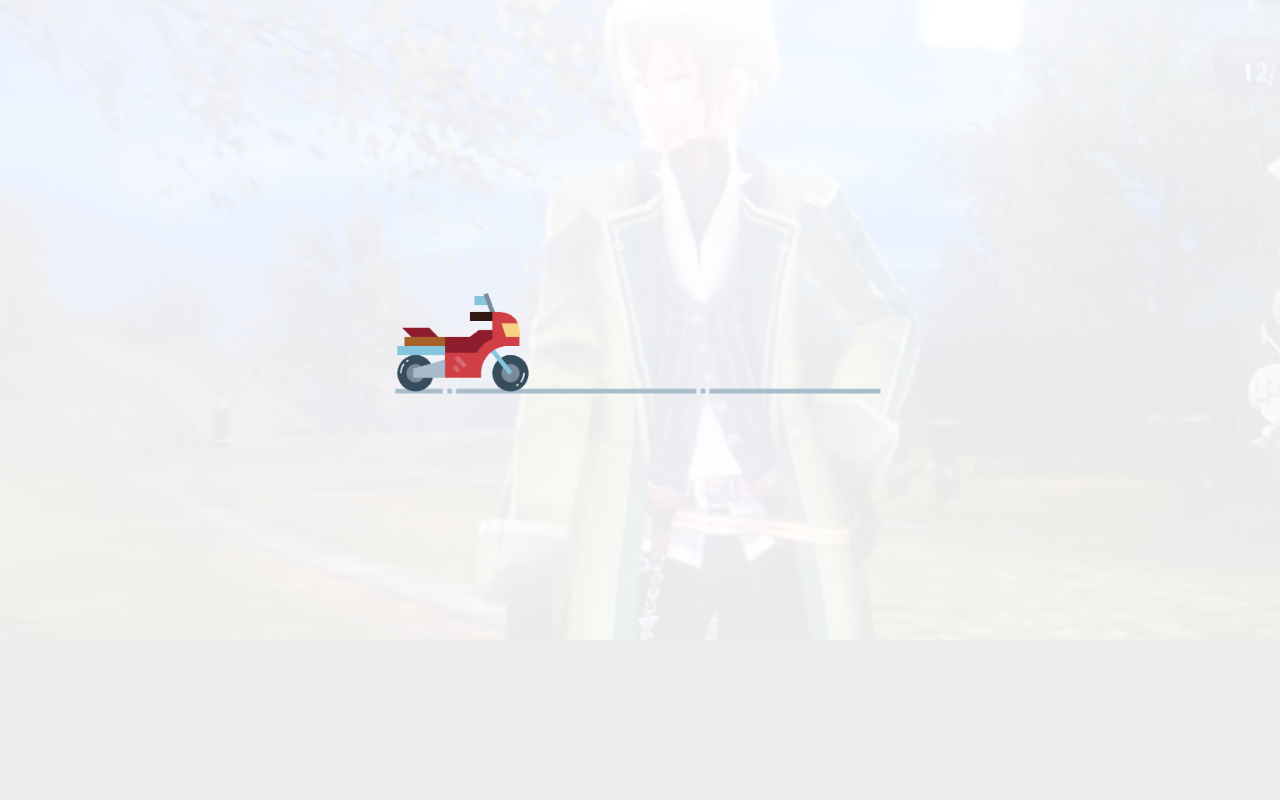
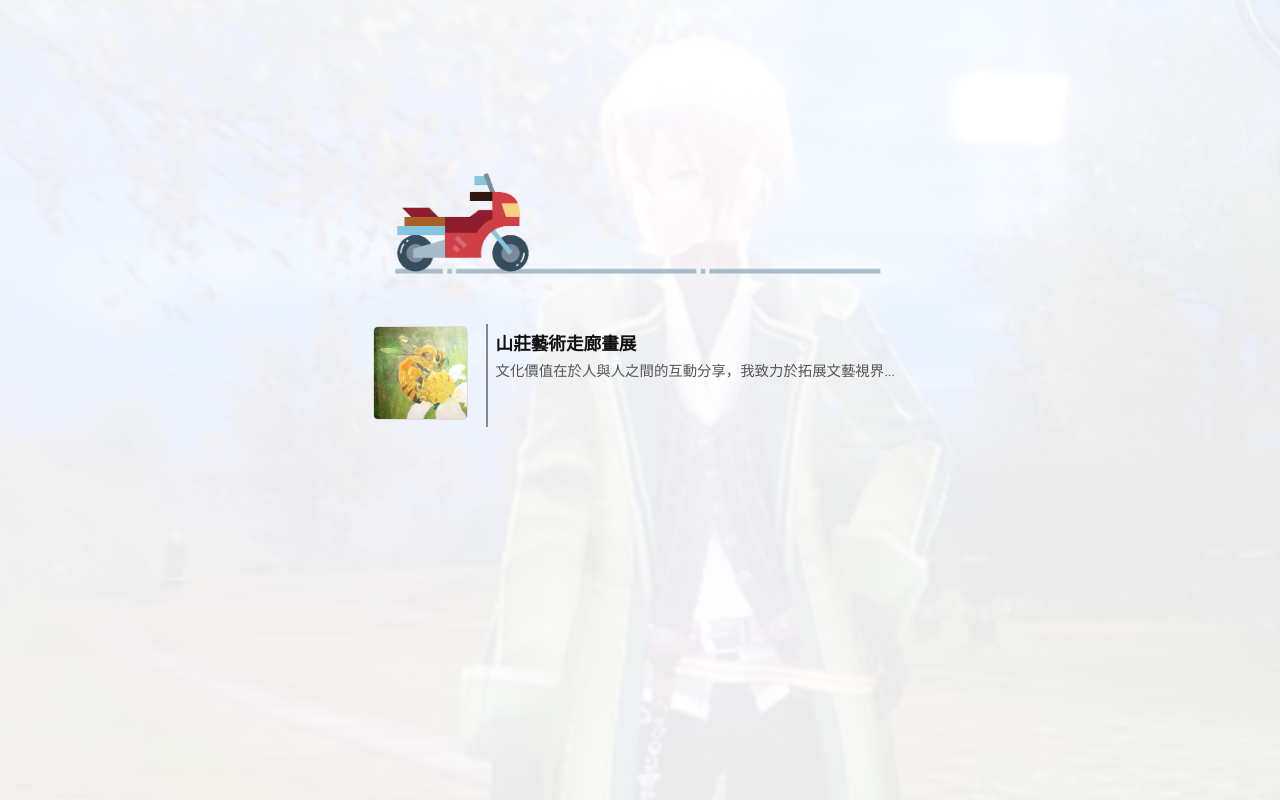
Before and after one commit to nicolayeh/namecard, a plain HTML site: page index.html in a window 1280 px wide. Drawn offline with Linux system fonts and the light colour scheme.

Commit message:
add title
add title

```diff
--- a/index.html
+++ b/index.html
@@ -6,8 +6,8 @@
 	<title>Nicole's namecard</title>
 	<meta name="description" content="">
 	<meta name="author" content="">
-    <link rel="shortcut icon" href="./pic/favicon.png" type="image/x-icon" />
-	<link rel="icon" href="./pic/favicon.ico" type="image/x-icon" />
+  <!--<link rel="shortcut icon" href="./pic/favicon.png" type="image/x-icon" />
+	<link rel="icon" href="./pic/favicon.ico" type="image/x-icon" />-->
 	<meta name="viewport" content="width=device-width, initial-scale=1">
 	<!-- load CSS
 	<link rel="stylesheet" href="./css/main.css">-->
@@ -18,6 +18,10 @@
 </head>
 <body>
 <style>
+@import url('https://fonts.googleapis.com/css?family=Noto+Sans+TC:300,700&display=swap&subset=chinese-traditional');
+body{
+  font-family: 'Noto Sans TC', Helvetica, Arial, sans-serif;
+}
 .bg
 {
     position: fixed;
@@ -28,15 +32,14 @@
     background: #444;
     padding: 0rem;
     z-index: -99;
+    background: url(pic/bg.jpg) no-repeat center center fixed;
+    -webkit-background-size: cover;
+    -moz-background-size: cover;
+    -o-background-size: cover;
+    background-size: cover;
 }
 
-.bgimg{
-    position: fixed;
-    top: -10%;
-    left: 0%;
-    right: 0%;
-    width: 100%;
-}
+
 .shadow{
     position: fixed;
     top: 0;
@@ -90,43 +93,77 @@
   animation-duration: .5s;
   animation-iteration-count: 1;
   animation-fill-mode: forwards;
+
+  padding: 20vh 0px;
 }
 .icon{
     width: 50%;
     max-width: 500px;
     display: block;
     margin: 0 auto;
-    padding: 35vh 0px;
     animation: vibrate 0.8s linear infinite both;
 
 }
 
 .row{
+  width: 95%;
   display: flex;
-    flex-wrap: wrap;
-    justify-content: center;
-    align-content:center;
-    align-items: center;
+  margin: 2rem auto;
+  max-width: 550px;
+  cursor: pointer;
+}
+.row .left{
+  flex: 0 1 18%;
+  padding: .5rem;
+}
+.row .left img{
+
   width: 100%;
-    max-width: 1400px;
-    margin: 0 auto;
+  border-radius: 5px;
+  border: #ddd solid 0.5px;
+  margin: .5rem 0;
+}
+.row .bar{
+  background-color: #888;
+  flex: 0 0 0;
+  content: " ";
+  padding: 12px 1px;
+  margin: .9rem 0rem .9rem .75rem;
+}
+.row .right{
+  flex: 1 1 80%;
+  padding: 1rem .5rem;
+}
 
+.row .right .title{
+  margin-top: .25rem;
+  margin-bottom: .25rem;
+  font-weight: 700;
+  font-size: 1.1rem;
+  color: #111;
 }
-.row .col{
-    position: relative;
-    flex: 1 1 46%;
-    background-color: #FFF;
-    padding: 0rem;
-    margin: 0rem;
-    height: 50vh;
+
+.row .right .content{
+  margin-top: .25rem;
+  margin-bottom: .25rem;
+  font-size: .9rem;
+  color: #555;
 }
 
 @media (max-width: 991.98px) {
+.box{
+  padding: 28vh 0px;
+}
 .icon{
   width: 90%;
-    padding: 40vh 0px;
+}
+.row .left{
+  flex: 0 1 28%;
+}
+.row .right{
+  flex: 0 1 70%;
+}
 
-}
 }
 
 
@@ -134,11 +171,20 @@
     </style>
 <section id="main">
     <div class="bg">
-        <img src="pic/bg.jpg" class="bgimg">
         <div class="shadow"></div>
     </div>
     <div class="box">
         <img src="pic/moto.gif" class="icon">
+        <div class="row" onclick="window.open('https://www.pixnet.net/pcard/869095d971efb07b01/article/8a62e530-e699-11e9-8e01-7b88d1368dd0')">
+          <div class=left>
+            <img src="pic/info1.jpg">
+          </div>
+          <div class="bar"></div>
+          <div class="right">
+            <p class="title">山莊藝術走廊畫展</p>
+            <p class="content">文化價值在於人與人之間的互動分享，我致力於拓展文藝視界...</p>
+          </div>
+        </div>
     </div>
     <!--<div>Icons made by <a href="https://www.flaticon.com/authors/smalllikeart" title="smalllikeart">smalllikeart</a> from <a href="https://www.flaticon.com/"   title="Flaticon">www.flaticon.com</a> is licensed by <a href="http://creativecommons.org/licenses/by/3.0/"   title="Creative Commons BY 3.0" target="_blank">CC 3.0 BY</a></div>
 -->
```
Also changed, not shown: pic/info1.jpg (added). Lines whose indentation alone changed are shown as unchanged.
